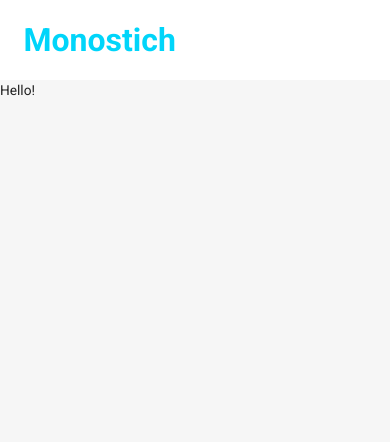
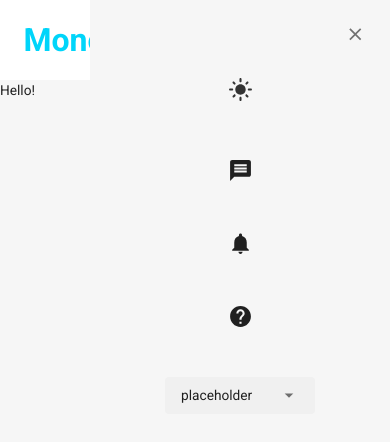
Before and after one commit to dingbat-weasel/monostich, a React (Create React App) app in the folder client/: page / in a window 390 px wide. Both pictures are taken after a click on the button 358 px from the left and 40 px from the top of the page. Shown: the top 442 px of the page. Built offline with nearby package versions, Linux system fonts and the light colour scheme; the HTML template or start-up script is replaced by a standard one.

Commit message:
navbar nearly complete, requires some reorganizing, links, etc

```diff
--- a/client/src/components/Navbar/Navbar.jsx
+++ b/client/src/components/Navbar/Navbar.jsx
@@ -119,7 +119,77 @@
       ) : (
         <IconButton
           onClick={() => setIsMobileMenuToggled(!isMobileMenuToggled)}
-        ></IconButton>
+        >
+          <Menu />
+        </IconButton>
+      )}
+
+      {/* Mobile Nav */}
+      {!isNonMobileScreen && isMobileMenuToggled && (
+        <Box
+          position="fixed"
+          right="0"
+          bottom="0"
+          height="100%"
+          zIndex="10"
+          maxWidth="500px"
+          minWidth="300px"
+          backgroundColor={background}
+        >
+          {/* CLOSE ICON */}
+          <Box display="flex" justifyContent="flex-end" p="1rem">
+            <IconButton
+              onClick={() => setIsMobileMenuToggled(!isMobileMenuToggled)}
+            >
+              <Close />
+            </IconButton>
+          </Box>
+
+          {/* MENU ITEMS */}
+          <FlexBetween
+            display="flex"
+            flexDirection="column"
+            justifyContent="center"
+            alignItems="center"
+            gap="3rem"
+          >
+            {/* TO DO: Set on click for darkmode state toggle */}
+            <IconButton sx={{ fontSize: "25px" }}>
+              {theme.palette.mode === "dark" ? (
+                <DarkMode sx={{ fontSize: "25px" }} />
+              ) : (
+                <LightMode sx={{ color: dark, fontSize: "25px" }} />
+              )}
+            </IconButton>
+            <Message sx={{ fontSize: "25px" }} />
+            <Notifications sx={{ fontSize: "25px" }} />
+            <Help sx={{ fontSize: "25px" }} />
+            <FormControl variant="standard" value={userName}>
+              <Select
+                value={userName}
+                sx={{
+                  backgroundColor: neutralLight,
+                  width: "150px",
+                  borderRadius: "0.25rem",
+                  p: "0.25rem 1rem",
+                  "& .MuiSvgIcon-root": {
+                    pr: "0.25rem",
+                    width: "3rem",
+                  },
+                  "& .MuiSelect-select:focus": {
+                    backgroundColor: neutralLight,
+                  },
+                }}
+                input={<InputBase />}
+              >
+                <MenuItem value={userName}>
+                  <Typography>{userName}</Typography>
+                </MenuItem>
+                <MenuItem>Log Out</MenuItem>
+              </Select>
+            </FormControl>
+          </FlexBetween>
+        </Box>
       )}
     </FlexBetween>
   );
```
